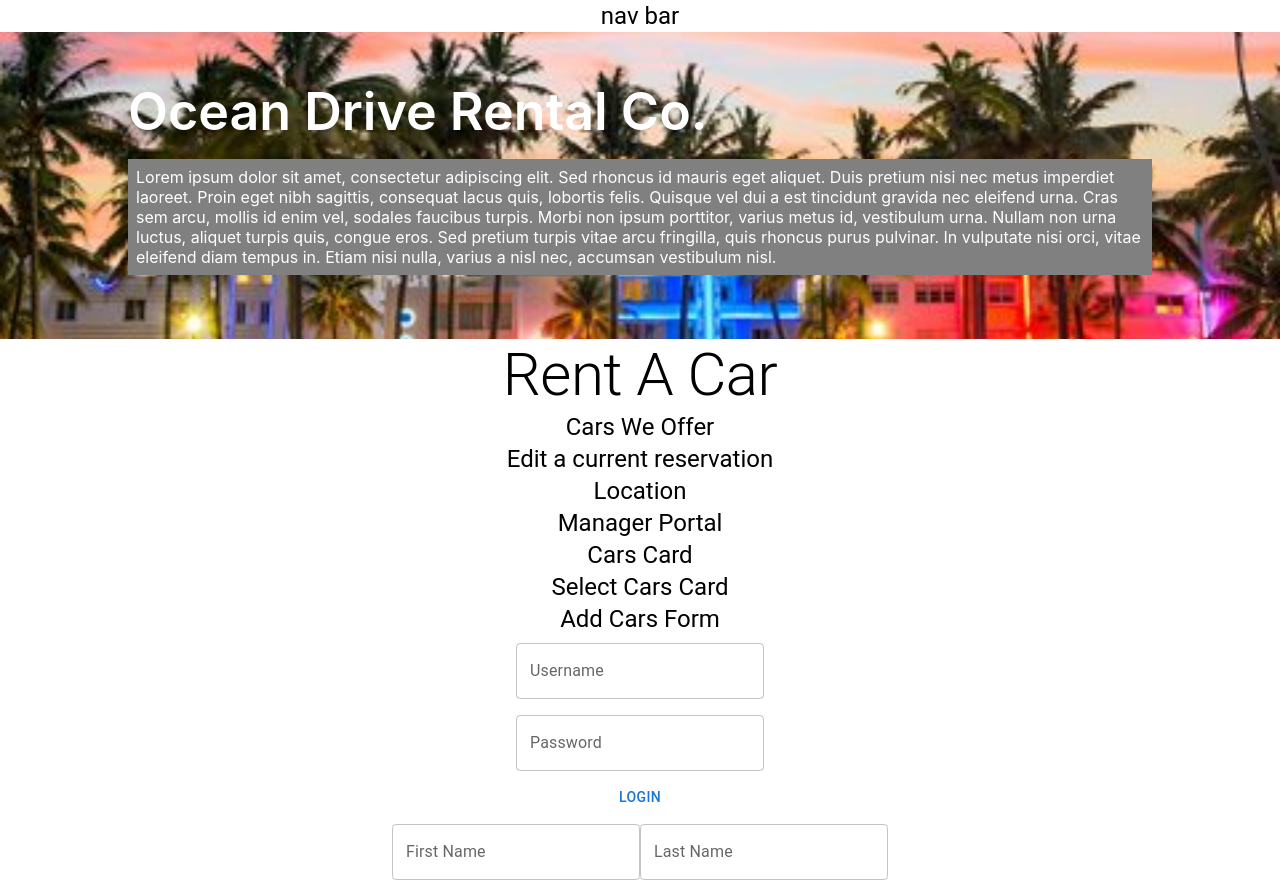
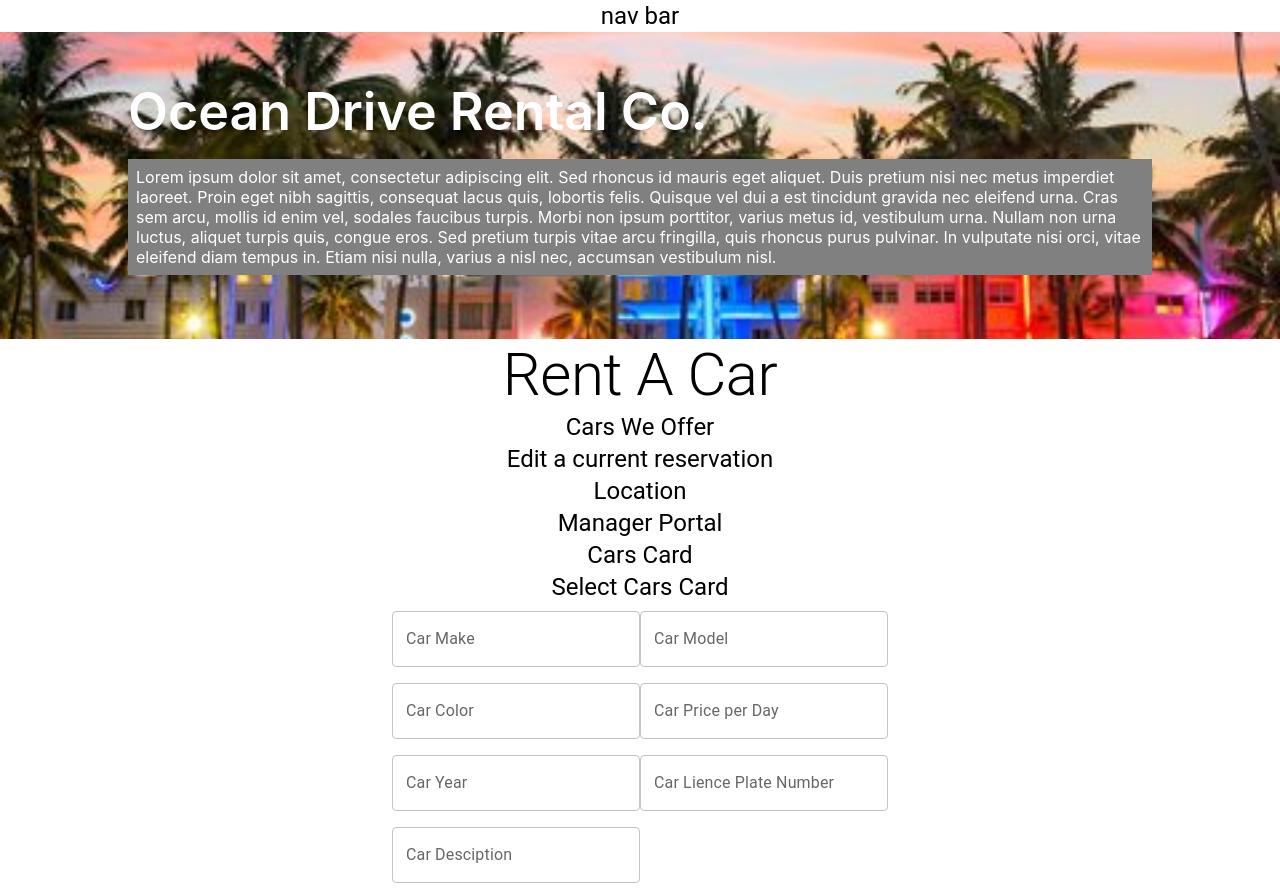
Before and after one commit to jbender8/car-rental, a React (Create React App) app: page / in a window 1280 px wide. Shown: the top 894 px of the page. Built offline with nearby package versions, Linux system fonts and the light colour scheme.

Commit message:
start of form for add

```diff
--- a/src/components/Forms/AddCar/AddCar.jsx
+++ b/src/components/Forms/AddCar/AddCar.jsx
@@ -1,11 +1,34 @@
-import { Typography } from "@mui/material";
+import { Button, FormControl, TextField } from "@mui/material";
 import React from "react";
 
 class AddCars extends React.Component{
     render(){
         return(
-            <div>
-                <Typography variant="h5">Add Cars Form </Typography>
+            <div className="Add">
+                <FormControl>
+                    <div className="form">
+                        <TextField id="outlined-basic" label="Car Make" variant="outlined" />
+                        <TextField id="outlined-basic" label="Car Model" variant="outlined" />
+                    </div>
+                    <div className="form">
+                        <TextField id="outlined-basic" label="Car Color" variant="outlined" />
+                        <TextField id="outlined-basic" label="Car Price per Day" variant="outlined" />
+                    </div>
+                    <div className="form">
+                        <TextField id="outlined-basic" label="Car Year" variant="outlined" />
+                        <TextField id="outlined-basic" label="Car Lience Plate Number" variant="outlined" />
+                    </div>
+                    <div className="form">
+                        <TextField id="outlined-basic" label="Car Desciption" variant="outlined" />
+                    </div>
+                    <div className="form">
+                        <TextField id="outlined-basic" label="Lot Number" variant="outlined" />
+                        <TextField id="outlined-basic" label="Parking Spot Number" variant="outlined" />
+                    </div>
+                    <Button className="SelcectCar">
+                        Add Car
+                    </Button>
+                </FormControl>
             </div>
         )
     }
```
